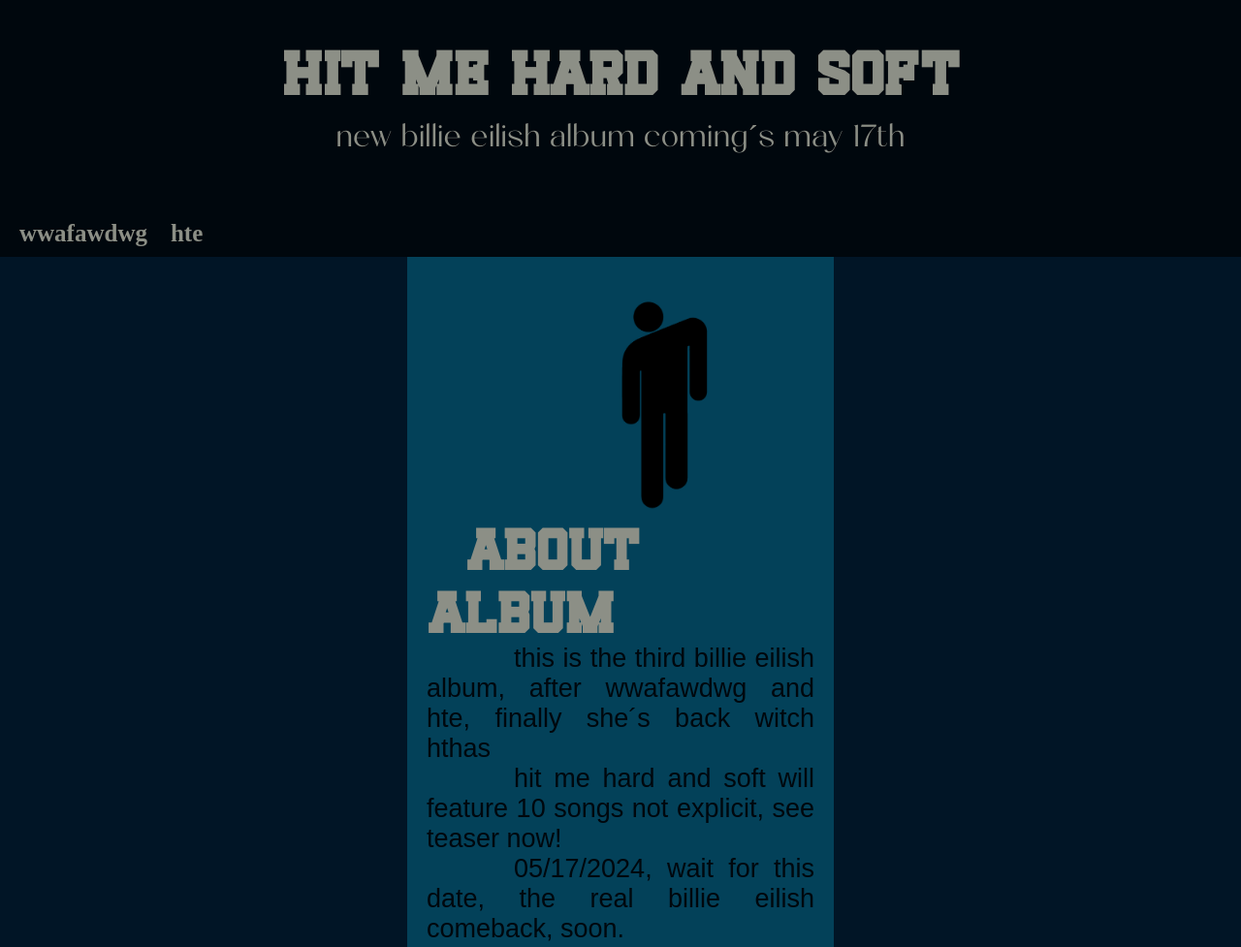
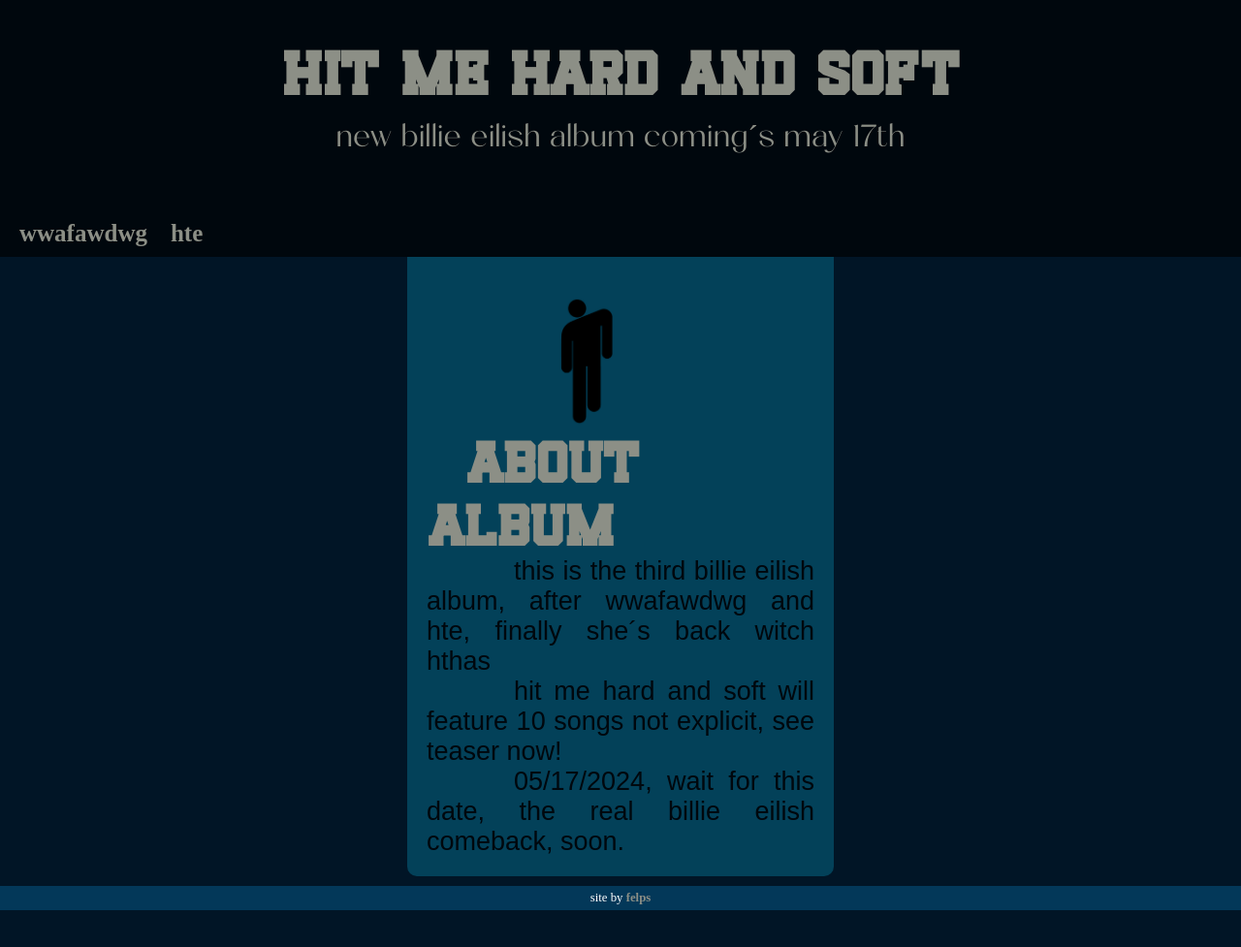
Before and after one commit to felpsbrytto/billie-eilish-hit-me-hard-and-soft, a plain HTML site: page index.html in a window 1280 px wide. Shown: the top 977 px of the page at 97% size. After the commit the page ends 939 px from the top, so only its background shows below. Drawn offline with Linux system fonts and the light colour scheme.

Commit message:
att 2.05

```diff
--- a/css/style.css
+++ b/css/style.css
@@ -76,7 +76,7 @@ main{
 }
 
 .blosh{
-    width: 400px;
+    width: 15em;
     margin-left: 45px;
     margin-top: 20px;
 }
```
